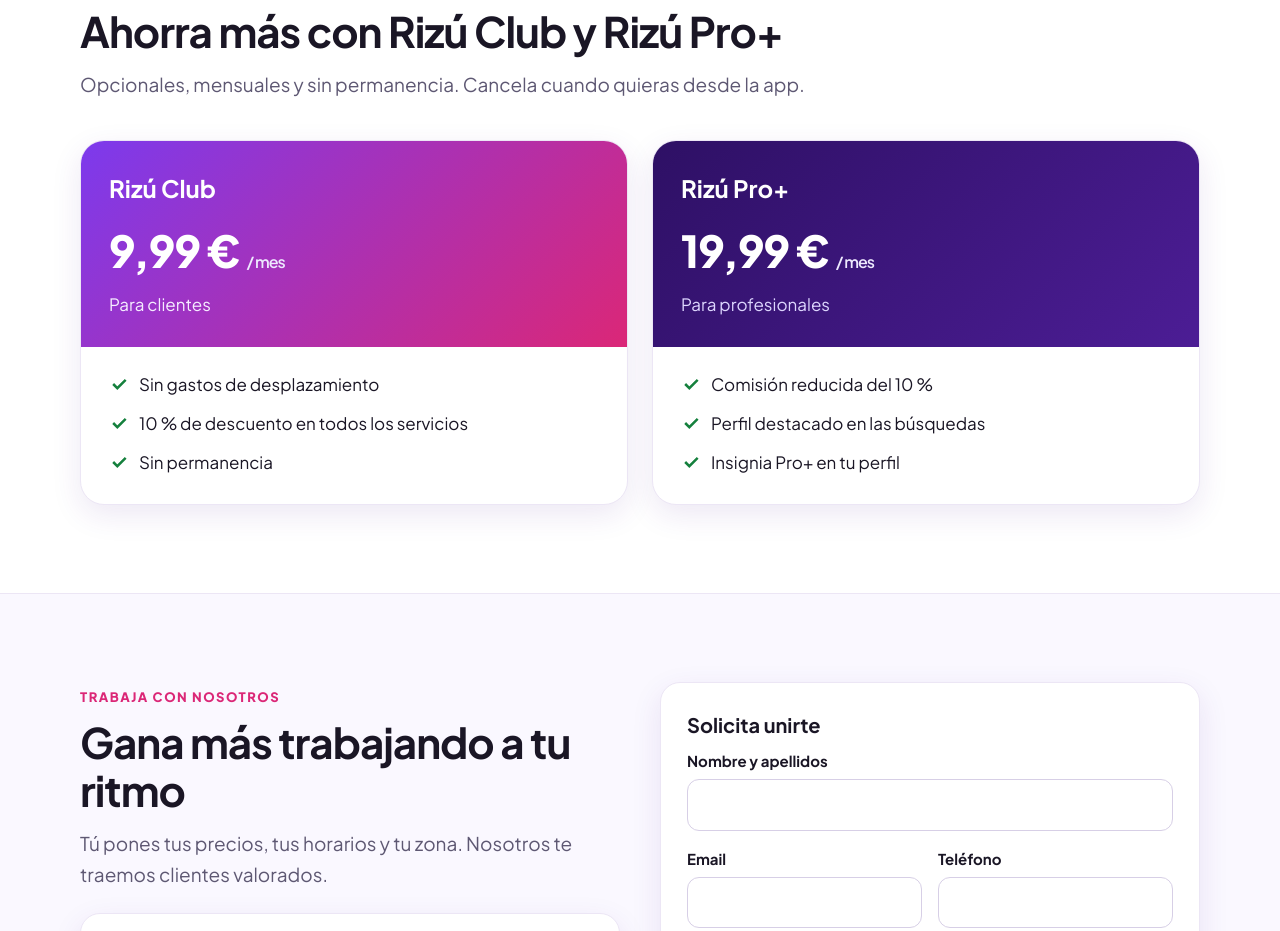
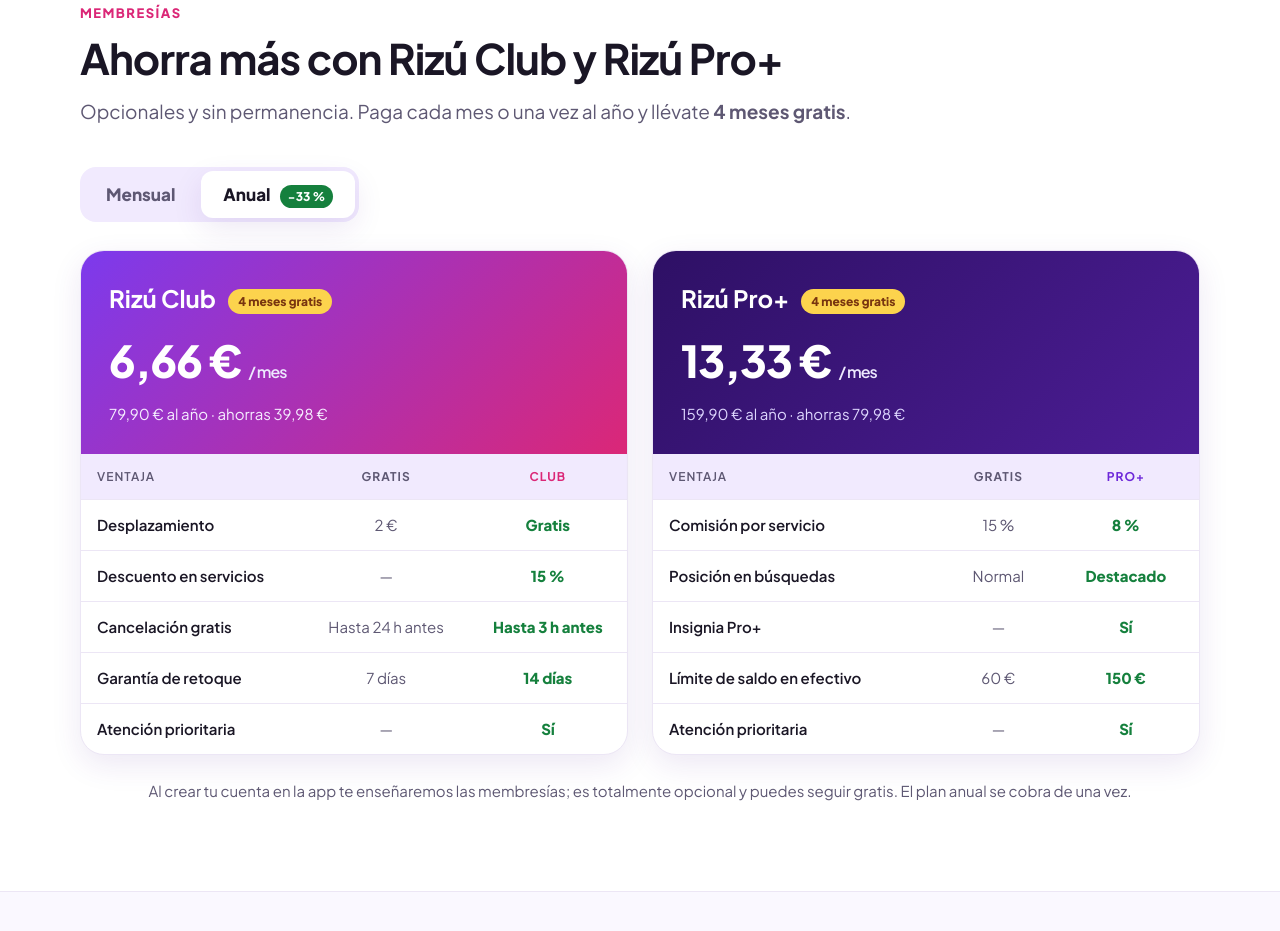
Before and after one commit to yeiko-max/rizu-web, a plain HTML site: page index.html in a window 1280 px wide. Shown: the part 3399-4330 px from the top of the page. Drawn offline with Linux system fonts and the light colour scheme.

Commit message:
Add files via upload

```diff
--- a/index.html
+++ b/index.html
@@ -47,7 +47,8 @@
         { "@type": "Question", "name": "¿Cómo funciona Rizú?", "acceptedAnswer": { "@type": "Answer", "text": "Eliges el servicio, ves los profesionales cercanos con sus valoraciones y fotos de trabajos, reservas fecha y hora, y el profesional va a tu casa. Al terminar, ambos os valoráis." } },
         { "@type": "Question", "name": "¿Puedo pagar en efectivo?", "acceptedAnswer": { "@type": "Answer", "text": "Sí. Puedes pagar con tarjeta desde la app o en efectivo al profesional, si acepta efectivo. Con tarjeta solo se retiene el importe y se cobra cuando el servicio termina." } },
         { "@type": "Question", "name": "¿Qué son las valoraciones de doble sentido?", "acceptedAnswer": { "@type": "Answer", "text": "El cliente valora al profesional y el profesional valora al cliente. Las dos valoraciones se publican a la vez, cuando ambos han valorado o pasados 14 días, para que sean sinceras." } },
-        { "@type": "Question", "name": "¿Qué pasa si cancelo?", "acceptedAnswer": { "@type": "Answer", "text": "Cancelar es gratis hasta 24 horas antes. Si cancelas con menos antelación se cobra una parte del servicio para compensar al profesional." } },
+        { "@type": "Question", "name": "¿Qué pasa si cancelo?", "acceptedAnswer": { "@type": "Answer", "text": "Cancelar es gratis hasta 24 horas antes, o hasta 3 horas antes con Rizú Club. Si cancelas con menos antelación se cobra una parte del servicio para compensar al profesional." } },
+        { "@type": "Question", "name": "¿Puedo pagar la membresía al año?", "acceptedAnswer": { "@type": "Answer", "text": "Sí. Rizú Club y Rizú Pro+ se pueden pagar cada mes o una vez al año. El pago anual equivale a 4 meses gratis: 79,90 € al año el Club y 159,90 € al año el Pro+." } },
         { "@type": "Question", "name": "¿Cómo me hago profesional en Rizú?", "acceptedAnswer": { "@type": "Answer", "text": "Rellena el formulario de Trabaja con nosotros. Revisamos tu perfil, verificamos tu identidad y, una vez aprobado, eliges tus servicios, precios, horarios y zona de trabajo." } }
       ]
     }
@@ -146,7 +147,7 @@
         <div class="tarjeta"><h3>🔐 PIN de inicio</h3><p>El servicio solo empieza cuando el profesional introduce el PIN que ves en tu app.</p></div>
         <div class="tarjeta"><h3>📍 Seguimiento en directo</h3><p>Ves dónde está y cuánto le queda para llegar, como en un trayecto de taxi.</p></div>
         <div class="tarjeta"><h3>🆘 Botón de ayuda</h3><p>Acceso rápido a emergencias y a reportar cualquier incidencia durante el servicio.</p></div>
-        <div class="tarjeta"><h3>🔁 Garantía de retoque</h3><p>¿No ha quedado como esperabas? Pide un retoque en los 7 días siguientes.</p></div>
+        <div class="tarjeta"><h3>🔁 Garantía de retoque</h3><p>¿No ha quedado como esperabas? Pide un retoque en los 7 días siguientes (14 con Rizú Club).</p></div>
       </div>
     </div>
   </section>
@@ -168,25 +169,50 @@
     <div class="contenedor">
       <span class="etiqueta">Membresías</span>
       <h2>Ahorra más con Rizú Club y Rizú Pro+</h2>
-      <p class="sub">Opcionales, mensuales y sin permanencia. Cancela cuando quieras desde la app.</p>
+      <p class="sub">Opcionales y sin permanencia. Paga cada mes o una vez al año y llévate <strong>4 meses gratis</strong>.</p>
+      <div class="periodo" role="group" aria-label="Forma de pago">
+        <button type="button" data-periodo="mensual" aria-pressed="false">Mensual</button>
+        <button type="button" data-periodo="anual" aria-pressed="true">Anual <span class="ahorro">−33 %</span></button>
+      </div>
       <div class="planes">
         <div class="plan">
-          <div class="plan-cab"><h3>Rizú Club</h3><div class="precio">9,99 € <small>/ mes</small></div><p style="margin:6px 0 0;color:#F5EDFF">Para clientes</p></div>
-          <ul>
-            <li><svg width="20" height="20" viewBox="0 0 24 24" fill="none" stroke="#15803D" stroke-width="3" aria-hidden="true"><path d="M5 12l5 5L20 7"/></svg>Sin gastos de desplazamiento</li>
-            <li><svg width="20" height="20" viewBox="0 0 24 24" fill="none" stroke="#15803D" stroke-width="3" aria-hidden="true"><path d="M5 12l5 5L20 7"/></svg>10 % de descuento en todos los servicios</li>
-            <li><svg width="20" height="20" viewBox="0 0 24 24" fill="none" stroke="#15803D" stroke-width="3" aria-hidden="true"><path d="M5 12l5 5L20 7"/></svg>Sin permanencia</li>
-          </ul>
+          <div class="plan-cab">
+            <h3>Rizú Club <span class="regalo" data-solo="anual">4 meses gratis</span></h3>
+            <div class="precio"><span data-mensual="9,99 €" data-anual="6,66 €">6,66 €</span> <small>/ mes</small></div>
+            <p class="detalle" data-mensual="Para clientes · cancela cuando quieras" data-anual="79,90 € al año · ahorras 39,98 €">79,90 € al año · ahorras 39,98 €</p>
+          </div>
+          <table class="compara">
+            <caption class="salto">Rizú Club frente a la cuenta gratis</caption>
+            <thead><tr><th scope="col">Ventaja</th><th scope="col">Gratis</th><th scope="col">Club</th></tr></thead>
+            <tbody>
+            <tr><th scope="row">Desplazamiento</th><td>2 €</td><td class="si">Gratis</td></tr>
+            <tr><th scope="row">Descuento en servicios</th><td>—</td><td class="si">15 %</td></tr>
+            <tr><th scope="row">Cancelación gratis</th><td>Hasta 24 h antes</td><td class="si">Hasta 3 h antes</td></tr>
+            <tr><th scope="row">Garantía de retoque</th><td>7 días</td><td class="si">14 días</td></tr>
+            <tr><th scope="row">Atención prioritaria</th><td>—</td><td class="si">Sí</td></tr>
+            </tbody>
+          </table>
         </div>
         <div class="plan pro">
-          <div class="plan-cab"><h3>Rizú Pro+</h3><div class="precio">19,99 € <small>/ mes</small></div><p style="margin:6px 0 0;color:#DDD6FE">Para profesionales</p></div>
-          <ul>
-            <li><svg width="20" height="20" viewBox="0 0 24 24" fill="none" stroke="#15803D" stroke-width="3" aria-hidden="true"><path d="M5 12l5 5L20 7"/></svg>Comisión reducida del 10 %</li>
-            <li><svg width="20" height="20" viewBox="0 0 24 24" fill="none" stroke="#15803D" stroke-width="3" aria-hidden="true"><path d="M5 12l5 5L20 7"/></svg>Perfil destacado en las búsquedas</li>
-            <li><svg width="20" height="20" viewBox="0 0 24 24" fill="none" stroke="#15803D" stroke-width="3" aria-hidden="true"><path d="M5 12l5 5L20 7"/></svg>Insignia Pro+ en tu perfil</li>
-          </ul>
+          <div class="plan-cab">
+            <h3>Rizú Pro+ <span class="regalo" data-solo="anual">4 meses gratis</span></h3>
+            <div class="precio"><span data-mensual="19,99 €" data-anual="13,33 €">13,33 €</span> <small>/ mes</small></div>
+            <p class="detalle" data-mensual="Para profesionales · cancela cuando quieras" data-anual="159,90 € al año · ahorras 79,98 €">159,90 € al año · ahorras 79,98 €</p>
+          </div>
+          <table class="compara">
+            <caption class="salto">Rizú Pro+ frente a la cuenta gratis</caption>
+            <thead><tr><th scope="col">Ventaja</th><th scope="col">Gratis</th><th scope="col">Pro+</th></tr></thead>
+            <tbody>
+            <tr><th scope="row">Comisión por servicio</th><td>15 %</td><td class="si">8 %</td></tr>
+            <tr><th scope="row">Posición en búsquedas</th><td>Normal</td><td class="si">Destacado</td></tr>
+            <tr><th scope="row">Insignia Pro+</th><td>—</td><td class="si">Sí</td></tr>
+            <tr><th scope="row">Límite de saldo en efectivo</th><td>60 €</td><td class="si">150 €</td></tr>
+            <tr><th scope="row">Atención prioritaria</th><td>—</td><td class="si">Sí</td></tr>
+            </tbody>
+          </table>
         </div>
       </div>
+      <p class="nota-planes">Al crear tu cuenta en la app te enseñaremos las membresías; es totalmente opcional y puedes seguir gratis. El plan anual se cobra de una vez.</p>
     </div>
   </section>
 
@@ -245,7 +271,8 @@
       <details><summary>¿Cómo funciona Rizú?</summary><p>Eliges el servicio, ves los profesionales cercanos con sus valoraciones y fotos de trabajos, reservas fecha y hora, y el profesional va a tu casa. Al terminar, ambos os valoráis.</p></details>
       <details><summary>¿Puedo pagar en efectivo?</summary><p>Sí, si el profesional acepta efectivo (lo verás en su perfil). Con tarjeta solo se retiene el importe al reservar y se cobra cuando el servicio termina.</p></details>
       <details><summary>¿Qué son las valoraciones de doble sentido?</summary><p>El cliente valora al profesional y el profesional valora al cliente. Las dos valoraciones se publican a la vez, cuando ambos han valorado o pasados 14 días, para que sean sinceras.</p></details>
-      <details><summary>¿Qué pasa si cancelo?</summary><p>Cancelar es gratis hasta 24 horas antes. Con menos antelación se cobra una parte del servicio para compensar al profesional, que ya había reservado ese hueco.</p></details>
+      <details><summary>¿Qué pasa si cancelo?</summary><p>Cancelar es gratis hasta 24 horas antes (hasta 3 horas antes si eres de Rizú Club). Con menos antelación se cobra una parte del servicio para compensar al profesional, que ya había reservado ese hueco.</p></details>
+      <details><summary>¿Puedo pagar la membresía al año?</summary><p>Sí. Rizú Club y Rizú Pro+ se pueden pagar cada mes o una vez al año. El pago anual equivale a 4 meses gratis (un 33 % menos): 79,90 € al año el Club y 159,90 € al año el Pro+.</p></details>
       <details><summary>¿Cómo sé que el profesional es de confianza?</summary><p>Todos los profesionales se verifican antes de empezar, tienen valoraciones públicas de otros clientes y el servicio solo empieza al introducir tu PIN.</p></details>
       <details><summary>¿Cómo me hago profesional?</summary><p>Rellena el formulario de <a href="#profesionales">Trabaja con nosotros</a>. Revisamos tu perfil y, una vez aprobado, eliges tus servicios, precios, horarios y zona.</p></details>
       <details><summary>¿Cómo elimino mi cuenta?</summary><p>Desde la app, en Perfil → Eliminar cuenta, o desde <a href="eliminar-cuenta.html">esta página</a>.</p></details>
--- a/styles.css
+++ b/styles.css
@@ -152,3 +152,22 @@ footer a:hover { color: #fff; text-decoration: underline; }
   .portada { padding: 48px 0 72px; }
   .menu a:not(.boton) { display: none; }
 }
+
+/* Membresías: selector mensual/anual y comparativas */
+.periodo { display: inline-flex; gap: 4px; padding: 4px; background: var(--violeta-suave); border-radius: 16px; margin-bottom: 28px; }
+.periodo button { font: inherit; font-weight: 800; border: 0; background: transparent; color: var(--texto-suave); padding: 10px 22px; border-radius: 12px; cursor: pointer; min-height: 44px; }
+.periodo button[aria-pressed="true"] { background: #fff; color: var(--texto); box-shadow: var(--sombra); }
+.ahorro { display: inline-block; margin-left: 6px; font-size: 12px; color: #fff; background: var(--verde); padding: 2px 8px; border-radius: 999px; }
+.regalo { display: inline-block; vertical-align: middle; margin-left: 8px; font-size: 12px; font-weight: 800; color: #78350F; background: #FCD34D; padding: 3px 10px; border-radius: 999px; }
+.detalle { margin: 6px 0 0; color: #F5EDFF; font-size: 15px; }
+.plan.pro .detalle { color: #DDD6FE; }
+.compara { width: 100%; border-collapse: collapse; font-size: 15px; }
+.compara th, .compara td { padding: 13px 16px; text-align: center; border-bottom: 1px solid var(--borde); }
+.compara th[scope="row"], .compara thead th:first-child { text-align: left; font-weight: 600; }
+.compara thead th { font-size: 12px; text-transform: uppercase; letter-spacing: 1px; color: var(--texto-suave); background: var(--violeta-suave); }
+.compara thead th:last-child { color: var(--rosa); }
+.plan.pro .compara thead th:last-child { color: var(--violeta); }
+.compara td { color: var(--texto-suave); }
+.compara td.si { color: var(--verde); font-weight: 800; }
+.compara tbody tr:last-child th, .compara tbody tr:last-child td { border-bottom: 0; }
+.nota-planes { margin: 24px 0 0; color: var(--texto-suave); font-size: 15px; text-align: center; }
```
Also changed, not shown: formularios.js (+9 -0 lines), sitemap.xml (+4 -4 lines), terminos.html (+6 -6 lines).
